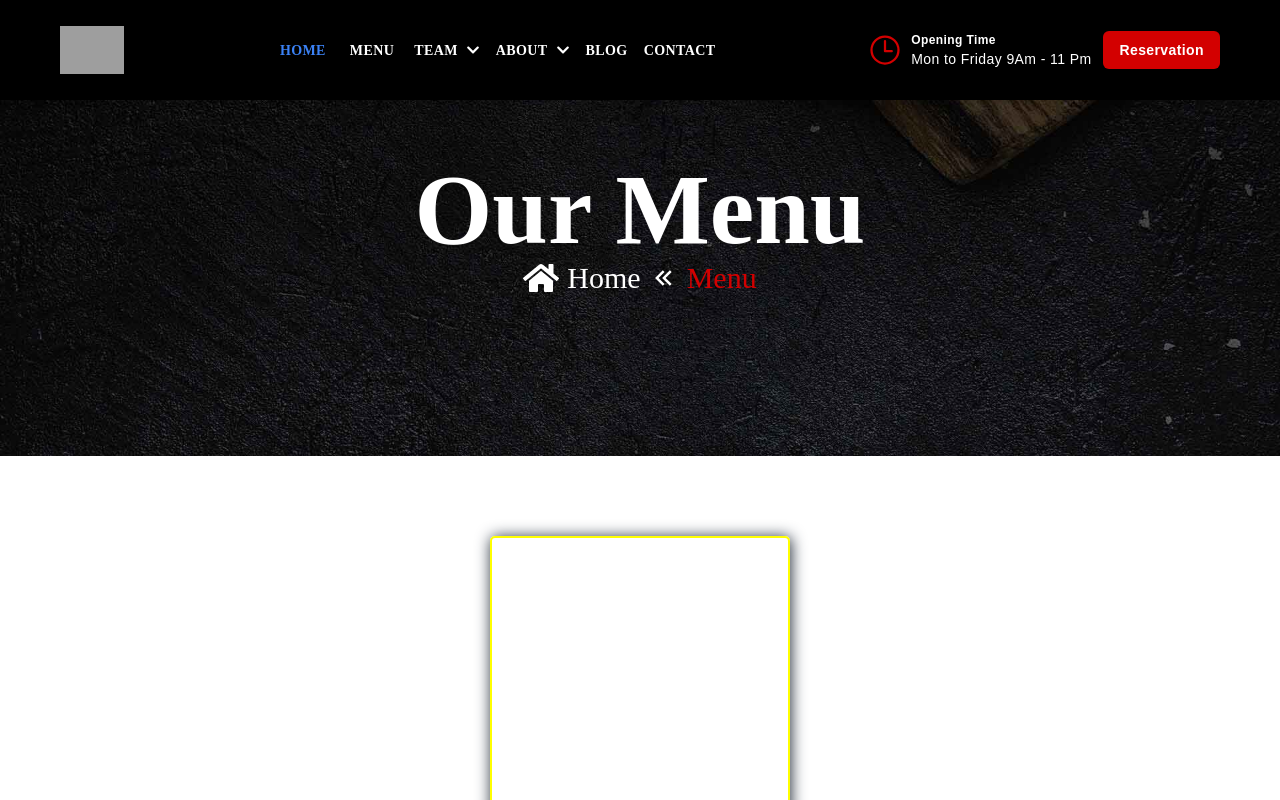
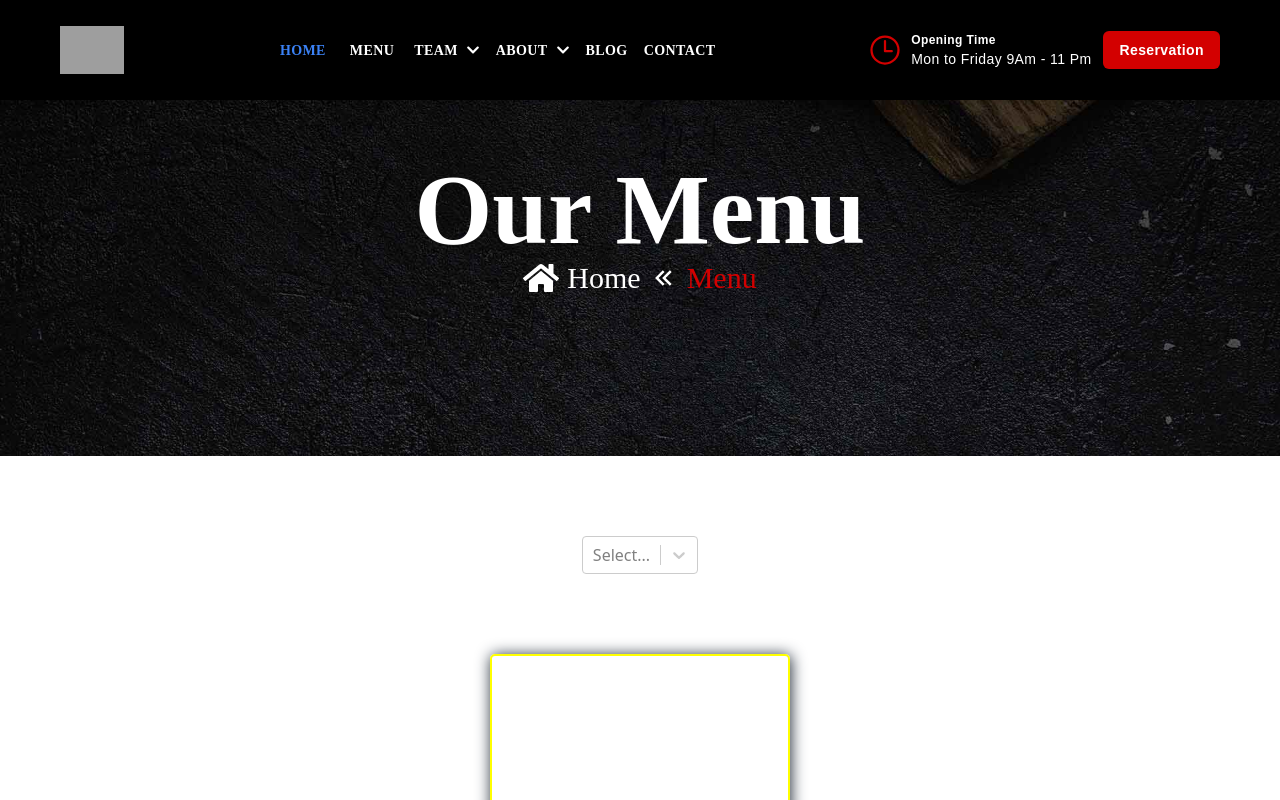
Before and after one commit to sujon-258549/resturen-2, a React (Vite) app: page /menu in a window 1280 px wide. Shown: the top 800 px of the page. Built offline with nearby package versions, Linux system fonts and the light colour scheme; grey boxes are pictures that could not be loaded.

Commit message:
changed 5 files

```diff
--- a/package.json
+++ b/package.json
@@ -18,6 +18,7 @@
     "react-icons": "^5.3.0",
     "react-router-dom": "^6.27.0",
     "react-scroll": "^1.9.0",
+    "react-select": "^5.8.2",
     "sort-by": "^1.2.0",
     "swiper": "^11.1.14"
   },
--- a/src/component/Menu/Menu.jsx
+++ b/src/component/Menu/Menu.jsx
@@ -1,5 +1,6 @@
 import CommonBannerText from "../Main/Common/CommonBannerText"
 import Scorlmenu from "./Scorlmenu";
+import SelectComponent from "./SelectComponent";
 const menus = [
     { name: "Karaage", category: "Single Item", description: "からあげ", price: 450.00 },
     { name: "Chicken Nanban", category: "Single Item", description: "チキン南蛮", price: 450.00 },
@@ -104,7 +105,9 @@ const Menu = () => {
     return (
         <div>
             <CommonBannerText bannertext={'Our Menu'} subtext={'Menu'}></CommonBannerText>
+            <SelectComponent></SelectComponent>
             <Scorlmenu></Scorlmenu>
+
         </div>
     )
 }
--- /dev/null
+++ b/src/component/Menu/SelectComponent.jsx
@@ -0,0 +1,73 @@
+import { useEffect, useState } from 'react';
+import Select from 'react-select';
+import './select.css'
+
+const options = [
+    { value: 'html', label: 'HTML' },
+    { value: 'css', label: 'CSS' },
+    { value: 'javascript', label: 'JavaScript' },
+    { value: 'typescript', label: 'TypeScript' },
+    { value: 'react', label: 'React.js' },
+    { value: 'nextjs', label: 'Next.js' },
+    { value: 'vue', label: 'Vue.js' },
+    { value: 'angular', label: 'Angular' },
+    { value: 'nodejs', label: 'Node.js' },
+    { value: 'express', label: 'Express.js' },
+    { value: 'mongodb', label: 'MongoDB' },
+    { value: 'sql', label: 'SQL' },
+    { value: 'postgresql', label: 'PostgreSQL' },
+    { value: 'firebase', label: 'Firebase' },
+    { value: 'git', label: 'Git' },
+    { value: 'github', label: 'GitHub' },
+    { value: 'docker', label: 'Docker' },
+    { value: 'kubernetes', label: 'Kubernetes' },
+    { value: 'sass', label: 'Sass' },
+    { value: 'tailwindcss', label: 'Tailwind CSS' },
+    { value: 'bootstrap', label: 'Bootstrap' },
+    { value: 'jquery', label: 'jQuery' },
+    { value: 'webpack', label: 'Webpack' },
+    { value: 'babel', label: 'Babel' },
+    { value: 'redux', label: 'Redux' },
+    { value: 'graphql', label: 'GraphQL' },
+    { value: 'restapi', label: 'REST API' },
+    { value: 'materialui', label: 'Material-UI' },
+    { value: 'chakraui', label: 'Chakra UI' },
+    { value: 'jest', label: 'Jest' },
+    { value: 'mocha', label: 'Mocha' },
+    { value: 'cypress', label: 'Cypress' },
+    { value: 'storybook', label: 'Storybook' },
+    { value: 'pwa', label: 'Progressive Web Apps (PWA)' },
+    { value: 'seo', label: 'SEO' },
+    { value: 'webaccessibility', label: 'Web Accessibility' },
+    { value: 'uxui', label: 'UI/UX Design' },
+    { value: 'photoshop', label: 'Adobe Photoshop' },
+    { value: 'figma', label: 'Figma' },
+    { value: 'xd', label: 'Adobe XD' },
+];
+
+
+
+const SelectComponent = () => {
+    const [selectedOption, setSelectedOption] = useState([]);
+    const [newselectedOption, setNewSelectedOption] = useState([]);
+    console.log(newselectedOption)
+    useEffect(()=>{
+
+      const valueData =   selectedOption.map(select =>  select.value)
+      setNewSelectedOption(valueData)
+    },[selectedOption])
+
+
+    return (
+        <div className="mx-auto flex justify-center pt-20 max-w-4xl">
+            <Select
+                defaultValue={selectedOption}
+                onChange={setSelectedOption}
+                options={options}
+                isMulti
+            />
+        </div>
+    );
+}
+
+export default SelectComponent;
--- /dev/null
+++ b/src/component/Menu/select.css
@@ -0,0 +1,7 @@
+/* .css-13cymwt-control{
+    width: 300px;
+} */
+
+.css-1xc3v61-indicatorContainer{
+    display: none;
+}
```
Also changed, not shown: 1 other file (tests, documents, lock files or other folders). Lines whose indentation alone changed are shown as unchanged.
